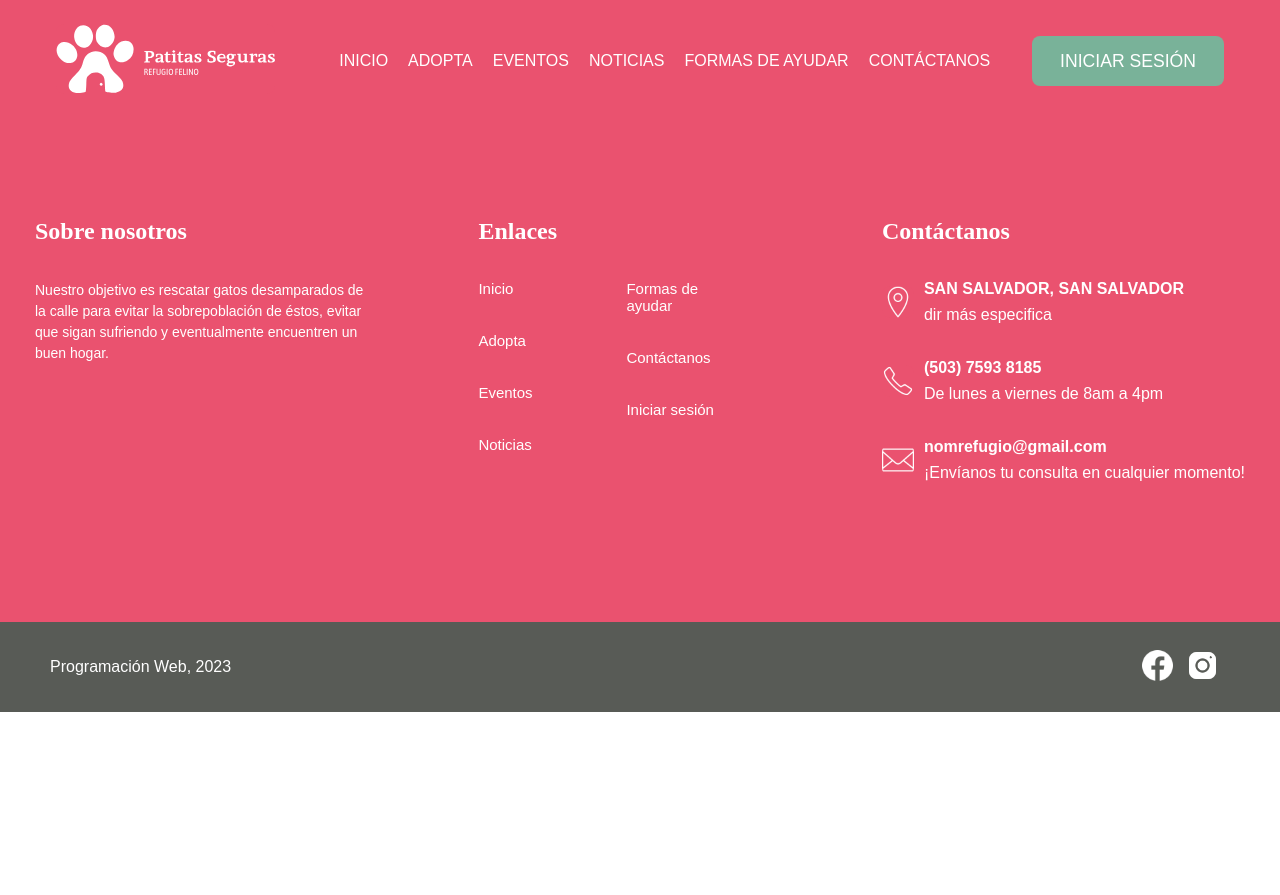
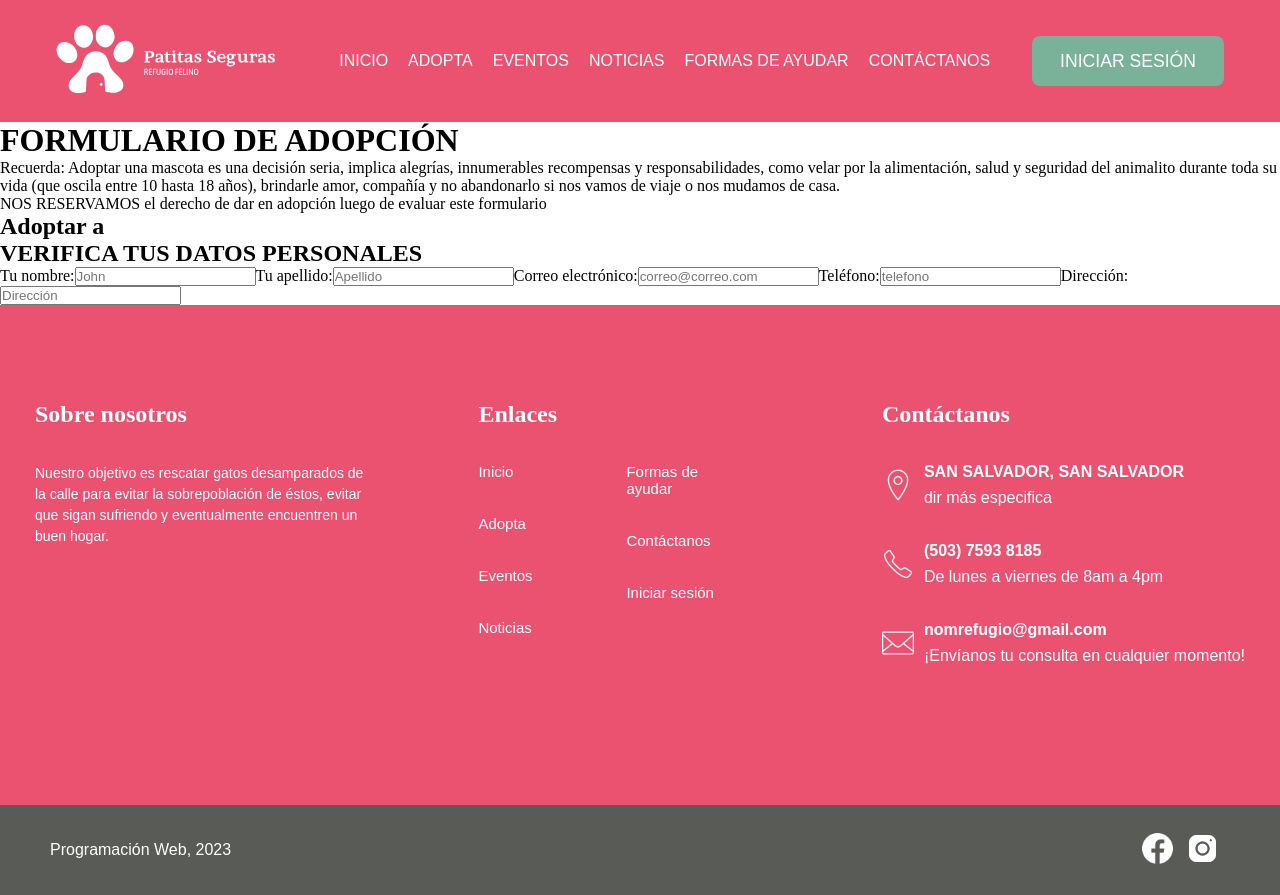
Before and after one commit to valeor0224/Proyecto-web, a React (Vite) app in the folder proyecto-equipo-13-sec-01-powerpuffs-client/: page /AdoptionForm in a window 1280 px wide. Before the commit the page ends 800 px from the top, so only its background shows below. Built offline with nearby package versions, Linux system fonts and the light colour scheme; a web font is replaced by a local one.

Commit message:
Starting adoption form

```diff
--- a/proyecto-equipo-13-sec-01-powerpuffs-client/src/App.jsx
+++ b/proyecto-equipo-13-sec-01-powerpuffs-client/src/App.jsx
@@ -11,6 +11,7 @@ import Login from './pages/Login/Login.jsx';
 import AuthService from './services/AuthService';
 import Donation from './pages/Donation/Donation.jsx';
 import Infopet from './pages/Infopet/Infopet.jsx';
+import AdoptionForm from './pages/AdoptionForm/AdoptionForm.jsx';
 
 import { events, news } from '../src/components/initial-data.js';
 
@@ -25,6 +26,7 @@ function App() {
       <Routes>
         <Route path="/" element={<Home />} />
         <Route path="Adopta" element={<Adopta />} />
+        <Route path="AdoptionForm" element={<AdoptionForm />} />
         <Route path="Event" element={<Event userRole={userRole}  />} />
         <Route path="Donation" element={<Donation/>} />
         <Route path="/Infopet/:encodedImageCat/:encodedNameCat/:encodedAgeCat/:encodedSexCat/:encodedColorCat" element={<Infopet/>} />
--- /dev/null
+++ b/proyecto-equipo-13-sec-01-powerpuffs-client/src/pages/AdoptionForm/AdoptionForm.jsx
@@ -0,0 +1,58 @@
+import React, { useState } from 'react';
+import './AdoptionForm.css';
+
+function AdoptionForm() {
+    // Uncomment the line below if you need local state in this component
+    // const [someState, setSomeState] = useState(initialValue);
+
+    return (
+        <div className="AdoptionForm">
+            <div className='top-AdoptionForm'>
+                <h1>
+                    FORMULARIO DE ADOPCIÓN
+                </h1>
+                <p>
+                    Recuerda: Adoptar una mascota es una decisión seria, implica alegrías, innumerables recompensas y responsabilidades, como velar por la alimentación, salud y seguridad del animalito durante toda su vida (que oscila entre 10 hasta 18 años), brindarle amor, compañía y no abandonarlo si nos vamos de viaje o nos mudamos de casa.
+                </p>
+                <p>
+                    NOS RESERVAMOS el derecho de dar en adopción luego de evaluar este formulario
+                </p>
+                <div className='top-AdoptionForm-img'>
+                    <h2>
+                        Adoptar a
+                    </h2>
+                </div>
+            </div>
+
+            <div className='datos-personales-AdoptionForm'>
+                <h2>
+                    VERIFICA TUS DATOS PERSONALES
+                </h2>
+
+
+                <label htmlFor="nombre">Tu nombre:</label>
+                <input type="text" id="nombre" name="nombre" placeholder="John" />
+
+                <label htmlFor="apellido">Tu apellido:</label>
+                <input type="text" id="apellido" name="apellido" placeholder="Apellido" />
+
+                <label htmlFor="email">Correo electrónico:</label>
+                <input type="email" id="email" name="email" placeholder="correo@correo.com" />
+
+                <label htmlFor="telefono">Teléfono:</label>
+                <input type="text" id="telefono" name="telefono" placeholder="telefono" />
+
+                <label htmlFor="direccion">Dirección:</label>
+                            <input type="text" id="direccion" name="direccion" placeholder="Dirección" />
+
+            </div>
+
+            <div className='preguntas-AdoptionForm'>
+
+            </div>
+
+        </div>
+    );
+}
+
+export default AdoptionForm;
```
Also changed, not shown: proyecto-equipo-13-sec-01-powerpuffs-client/src/pages/AdoptionForm/AdoptionForm.css (added).
